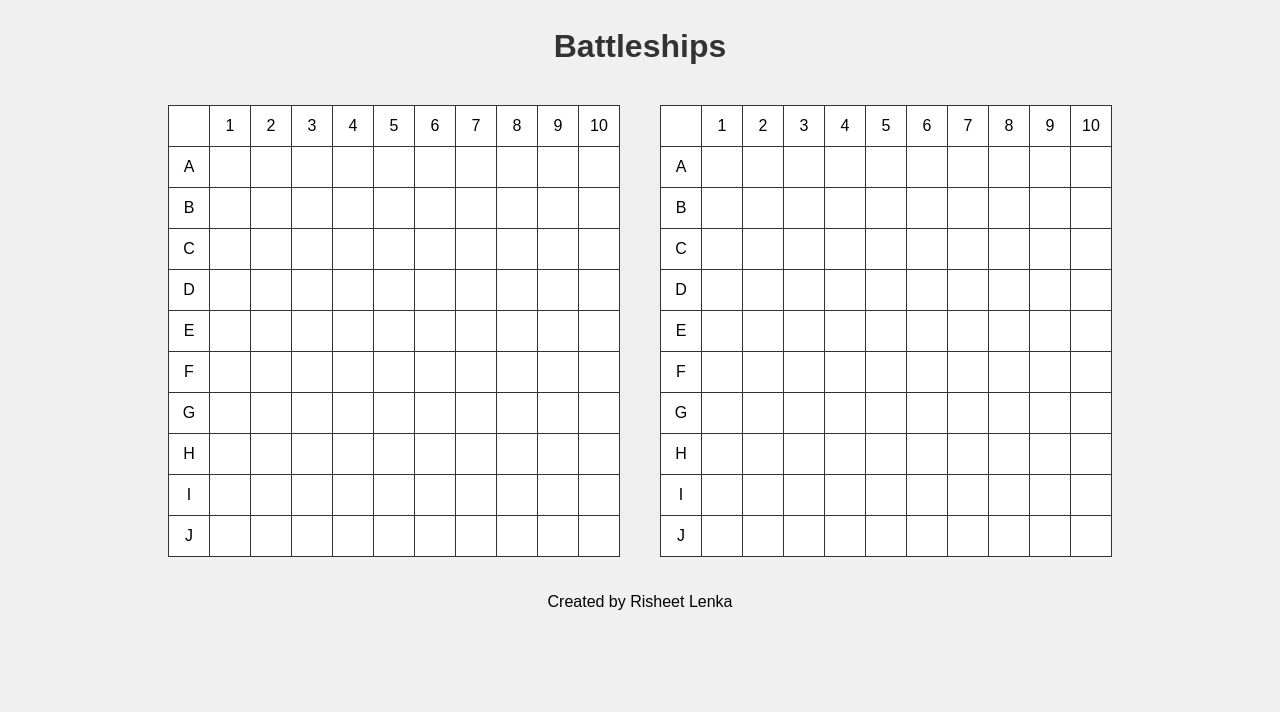
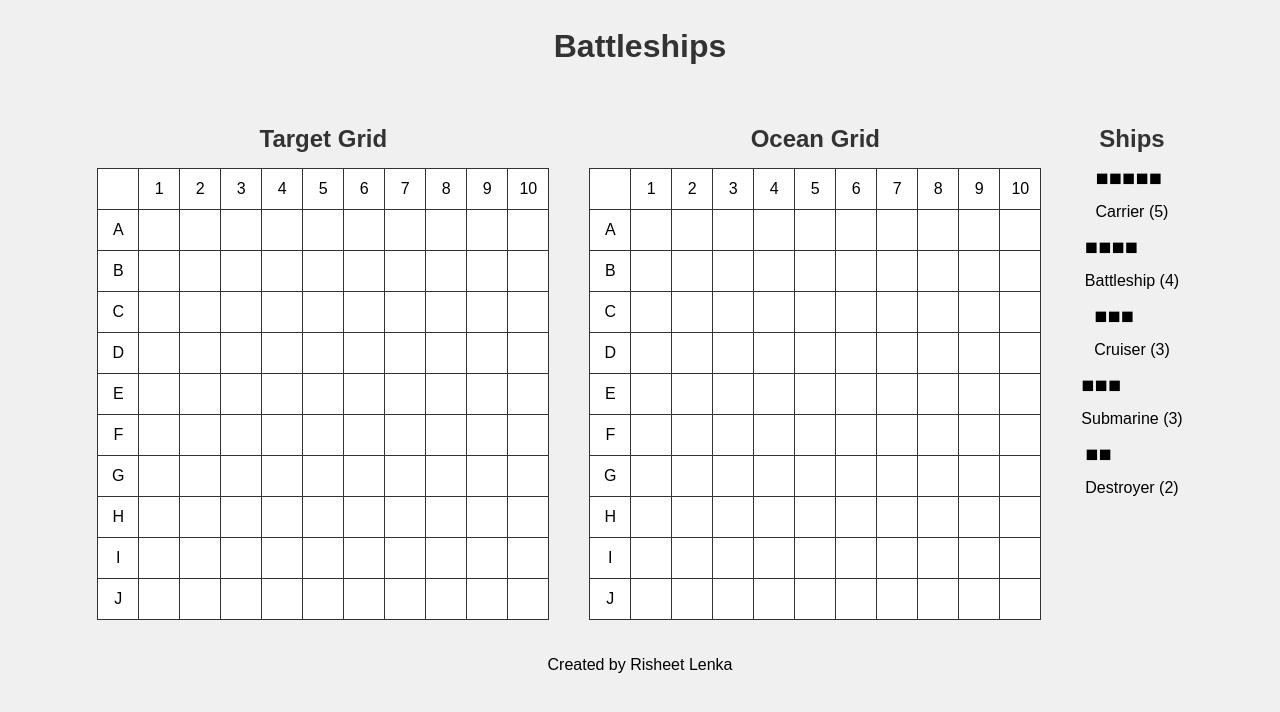
Before and after one commit to aAa1928/Battleships, a Python web app: template templates/index.html in a window 1280 px wide. Shown: the top 712 px of the page. Run offline with Jinja, Linux system fonts and the light colour scheme; the template is opened without the code that fills it, so the values that code supplies are empty.

Commit message:
added headings to both grids for clarity and centered headings

```diff
--- a/static/css/style.css
+++ b/static/css/style.css
@@ -10,6 +10,7 @@ body {
   display: flex;
   gap: 40px;
   margin: 20px;
+  align-items: flex-start;
 }
 
 .grid {
@@ -37,6 +38,16 @@ h1 {
 }
 
 #target-grid,
-#ocean-grid {
+#ocean-grid,
+#ships-container {
   flex: 0 0 auto;
+  display: flex;
+  flex-direction: column;
+  align-items: center;
 }
+
+h2 {
+  margin-bottom: 15px;
+  color: #333;
+  text-align: center;
+}
--- a/templates/index.html
+++ b/templates/index.html
@@ -29,6 +29,7 @@
     <h1>Battleships</h1>
     <div class="container">
       <div id="target-grid">
+        <h2>Target Grid</h2>
         <table class="grid">
           <tr class="header-row">
             <td class="corner"></td>
@@ -176,6 +177,7 @@
         </table>
       </div>
       <div id="ocean-grid">
+        <h2>Ocean Grid</h2>
         <table class="grid">
           <tr class="header-row">
             <td class="corner"></td>
@@ -322,6 +324,29 @@
           </tr>
         </table>
       </div>
+      <div id="ships-container">
+        <h2>Ships</h2>
+        <div class="ship carrier" draggable="true" data-ship-length="5">
+          <div class="ship-preview">◼◼◼◼◼</div>
+          <p>Carrier (5)</p>
+        </div>
+        <div class="ship battleship" draggable="true" data-ship-length="4">
+          <div class="ship-preview">◼◼◼◼</div>
+          <p>Battleship (4)</p>
+        </div>
+        <div class="ship cruiser" draggable="true" data-ship-length="3">
+          <div class="ship-preview">◼◼◼</div>
+          <p>Cruiser (3)</p>
+        </div>
+        <div class="ship submarine" draggable="true" data-ship-length="3">
+          <div class="ship-preview">◼◼◼</div>
+          <p>Submarine (3)</p>
+        </div>
+        <div class="ship destroyer" draggable="true" data-ship-length="2">
+          <div class="ship-preview">◼◼</div>
+          <p>Destroyer (2)</p>
+        </div>
+      </div>
     </div>
     <footer><p>Created by Risheet Lenka</p></footer>
   </body>
```
Also changed, not shown: game.py (+8 -0 lines).
